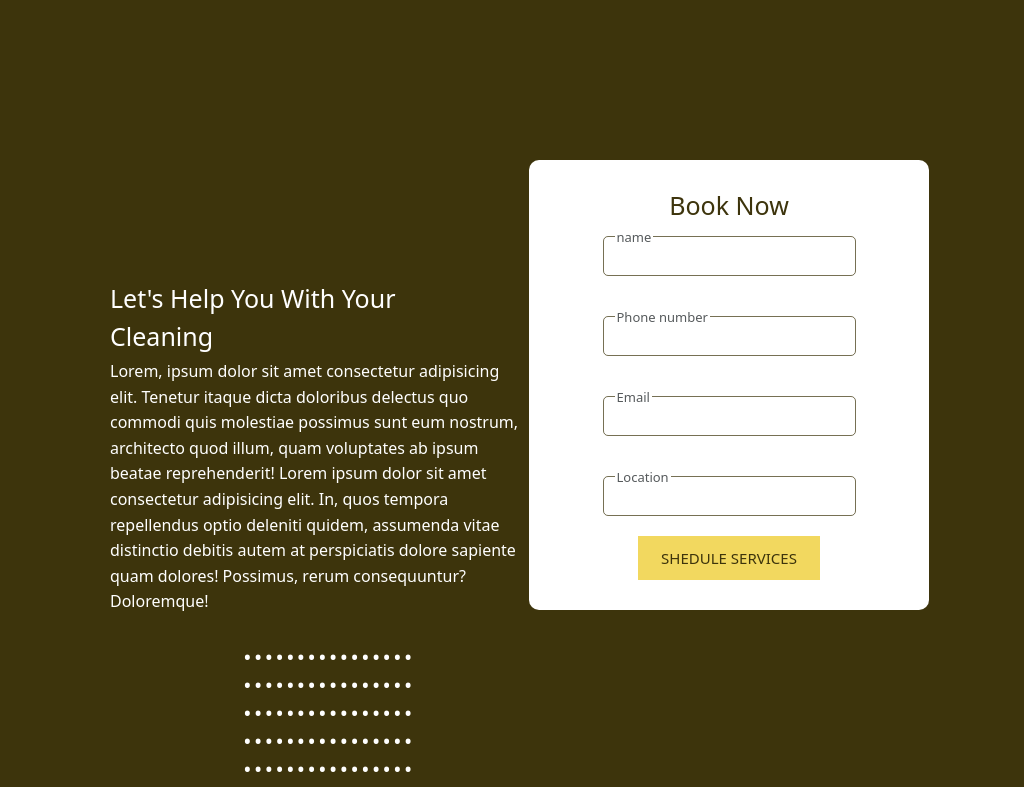
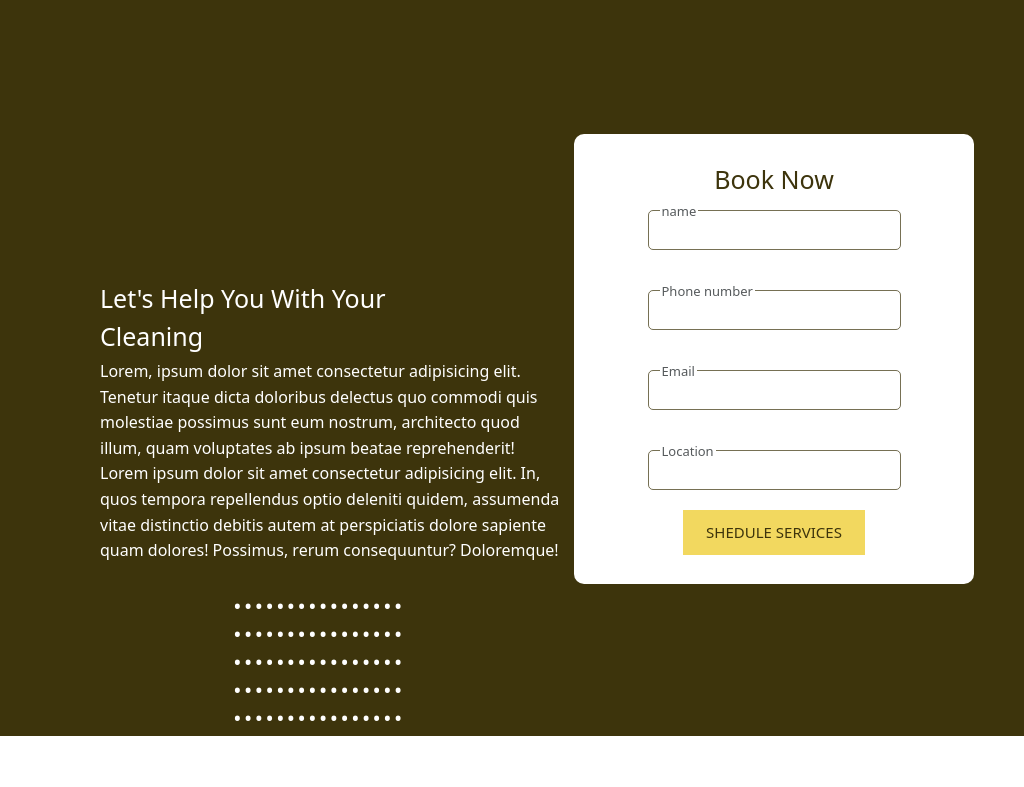
Before and after one commit to baaraka/caregreek, a React (Create React App) app in the folder frontend/: page / in a window 1024 px wide. Shown: the part 4020-4807 px from the top of the page. Built offline with nearby package versions, Linux system fonts and the light colour scheme.

Commit message:
update and add laptop media queries

```diff
--- a/frontend/src/help/Help.css
+++ b/frontend/src/help/Help.css
@@ -9,16 +9,13 @@
 .helpTitleDiv {
   width: 100%;
   height: 100%;
-  align-items: center;
-  justify-content: center;
+
   margin-top: 300px;
   margin-left: 110px;
 }
 .helpTitle {
   width: 100%;
   height: 100%;
-  align-items: center;
-  justify-content: center;
 }
 .helpHeading {
   font-size: 25px;
@@ -108,6 +105,19 @@
   padding: 8px 20px;
   border: 3px solid #f2d85f;
   background-color: #f2d85f;
+}
+
+@media only screen and (min-width: 992px) and (max-width: 1199px) {
+  .helpTitleDiv {
+    margin-left: 100px;
+  }
+  .helpParagraph {
+    padding-right: 12px;
+  }
+
+  .helpDivForm {
+    margin-right: 50px;
+  }
 }
 
 @media only screen and (min-width: 768px) and (max-width: 991px) {
```
